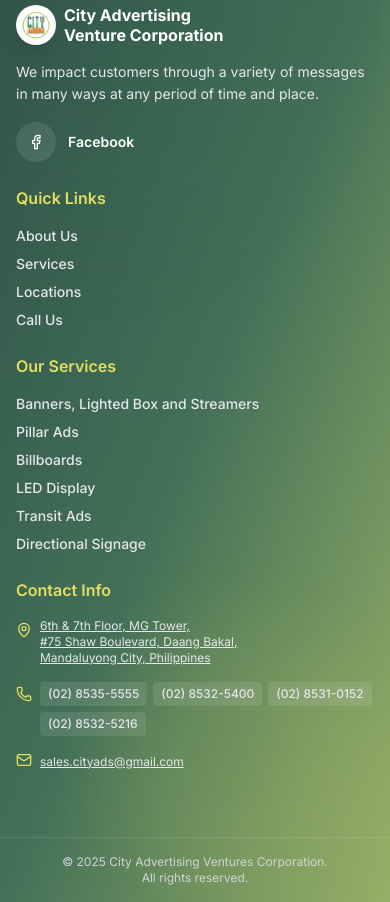
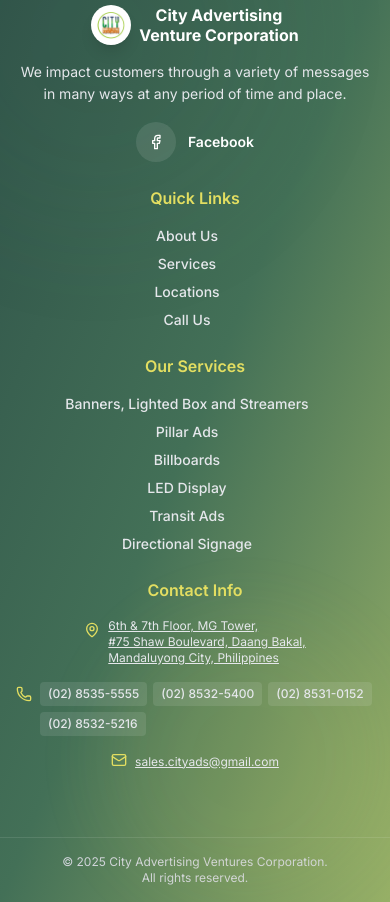
Before and after one commit to cityadsit-ship-it/cavc-v3, a React (Vite) app: page / in a window 390 px wide. Shown: the part 5140-6042 px from the top of the page. Built offline with nearby package versions, Linux system fonts and the light colour scheme.

Commit message:
Update center footer in mobile view

```diff
--- a/src/components/Footer.jsx
+++ b/src/components/Footer.jsx
@@ -139,9 +139,9 @@
               whileInView={{ opacity: 1, y: 0 }}
               transition={{ duration: 0.6 }}
               viewport={{ once: true }}
-              className="lg:col-span-3"
+              className="lg:col-span-3 text-center sm:text-left"
             >
-              <div className="flex items-center mb-4 sm:mb-6">
+              <div className="flex items-center mb-4 sm:mb-6 justify-center sm:justify-start">
                 <div className="w-10 h-10 sm:w-12 sm:h-12 bg-white rounded-full flex items-center justify-center mr-2 sm:mr-3 p-1.5 shadow-lg flex-shrink-0">
                   <img
                     src="/images/cavclogo.png"
@@ -160,7 +160,7 @@
               </p>
 
               {/* Social Media */}
-              <div className="flex space-x-3 sm:space-x-4 mt-3 sm:mt-4">
+              <div className="flex space-x-3 sm:space-x-4 mt-3 sm:mt-4 justify-center sm:justify-start">
                 {/* Facebook Icon */}
                 <motion.a
                   href={socialLinks[0].href}
@@ -200,12 +200,12 @@
               whileInView={{ opacity: 1, y: 0 }}
               transition={{ duration: 0.6, delay: 0.1 }}
               viewport={{ once: true }}
-              className="lg:col-span-2"
+              className="lg:col-span-2 text-center sm:text-left"
             >
               <h4 className="text-base sm:text-lg font-semibold mb-4 sm:mb-6 text-yellow-highlight">
                 Quick Links
               </h4>
-              <ul className="space-y-2 sm:space-y-3">
+              <ul className="space-y-2 sm:space-y-3 flex flex-col items-center sm:items-start">
                 {quickLinks.map((link, index) => (
                   <li key={index}>
                     <button
@@ -238,12 +238,12 @@
               whileInView={{ opacity: 1, y: 0 }}
               transition={{ duration: 0.6, delay: 0.2 }}
               viewport={{ once: true }}
-              className="lg:col-span-3"
+              className="lg:col-span-3 text-center sm:text-left"
             >
               <h4 className="text-base sm:text-lg font-semibold mb-4 sm:mb-6 text-yellow-highlight">
                 Our Services
               </h4>
-              <ul className="space-y-2 sm:space-y-3">
+              <ul className="space-y-2 sm:space-y-3 flex flex-col items-center sm:items-start">
                 {serviceData.map((service) => (
                   <li key={service.id}>
                     <button
@@ -265,13 +265,13 @@
               whileInView={{ opacity: 1, y: 0 }}
               transition={{ duration: 0.6, delay: 0.3 }}
               viewport={{ once: true }}
-              className="lg:col-span-4"
+              className="lg:col-span-4 text-center sm:text-left"
             >
               <h4 className="text-base sm:text-lg font-semibold mb-4 sm:mb-6 text-yellow-highlight">
                 Contact Info
               </h4>
-              <div className="space-y-3 sm:space-y-4">
-                <div className="flex items-start space-x-2 sm:space-x-3">
+              <div className="space-y-3 sm:space-y-4 flex flex-col items-center sm:items-start">
+                <div className="flex items-start space-x-2 sm:space-x-3 justify-center sm:justify-start w-full">
                   <MapPin className="w-4 h-4 sm:w-5 sm:h-5 text-yellow-highlight mt-1 flex-shrink-0" />
                   <div>
                     <button
@@ -288,12 +288,22 @@
                   </div>
                 </div>
 
-                <div className="flex items-start space-x-2 sm:space-x-3">
+                <div className="flex items-start space-x-2 sm:space-x-3 justify-center sm:justify-start w-full">
                   <Phone className="w-4 h-4 sm:w-5 sm:h-5 text-yellow-highlight mt-1 flex-shrink-0" />
-                  <div className="w-full">
+                  <div className="w-full flex justify-center sm:justify-start">
                     {isMobile ? (
-                      <div className="flex flex-wrap gap-1.5 sm:gap-2">
-                        {phoneNumbers.map((num) => (
+                      <div className="flex flex-col gap-1.5 items-center sm:items-start">
+                        {/* First phone number on its own row */}
+                        <button
+                          className="text-gray-200 text-xs sm:text-sm px-2 sm:px-3 py-1 rounded bg-accent-green/80 hover:bg-yellow-highlight font-medium transition-colors duration-200"
+                          onClick={() => openCallModal(phoneNumbers[0].intl)}
+                          type="button"
+                        >
+                          {phoneNumbers[0].display}
+                        </button>
+                        {/* Remaining three numbers centered on second row */}
+                        <div className="flex flex-wrap gap-1.5 justify-center">
+                          {phoneNumbers.slice(1).map((num) => (
                             <button
                               key={num.intl}
                               className="text-gray-200 text-xs sm:text-sm px-2 sm:px-3 py-1 rounded bg-accent-green/80 hover:bg-yellow-highlight font-medium transition-colors duration-200"
@@ -303,6 +313,7 @@
                               {num.display}
                             </button>
                           ))}
+                        </div>
                       </div>
                     ) : (
                       <div className="flex flex-wrap gap-1.5 sm:gap-2">
@@ -321,9 +332,9 @@
                   </div>
                 </div>
 
-                <div className="flex items-center space-x-2 sm:space-x-3">
+                <div className="flex items-center space-x-2 sm:space-x-3 justify-center sm:justify-start w-full">
                   <Mail className="w-4 h-4 sm:w-5 sm:h-5 text-yellow-highlight flex-shrink-0" />
-                  <div>
+                  <div className="text-center sm:text-left">
                     <button
                       className="text-gray-200 text-xs sm:text-sm underline hover:text-yellow-highlight transition-colors duration-200 break-all"
                       type="button"
```
Lines whose indentation alone changed are shown as unchanged.
